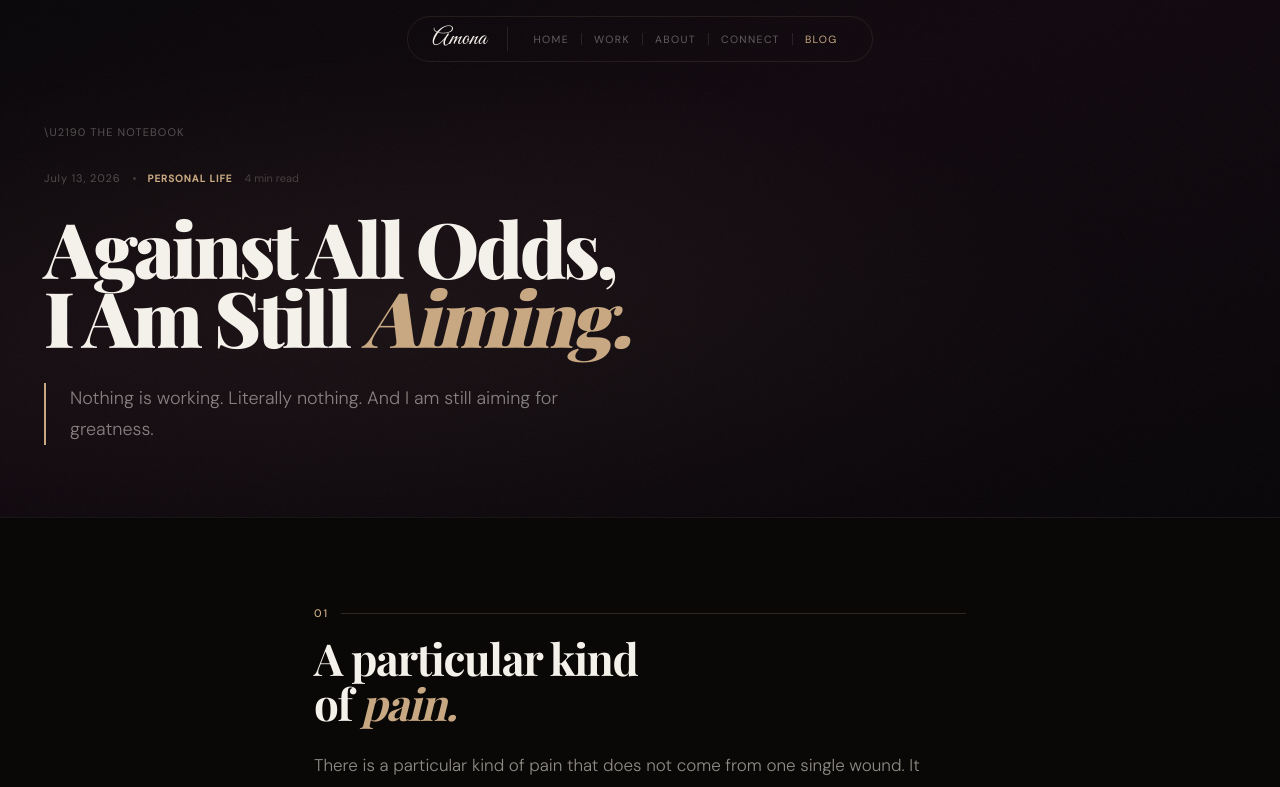
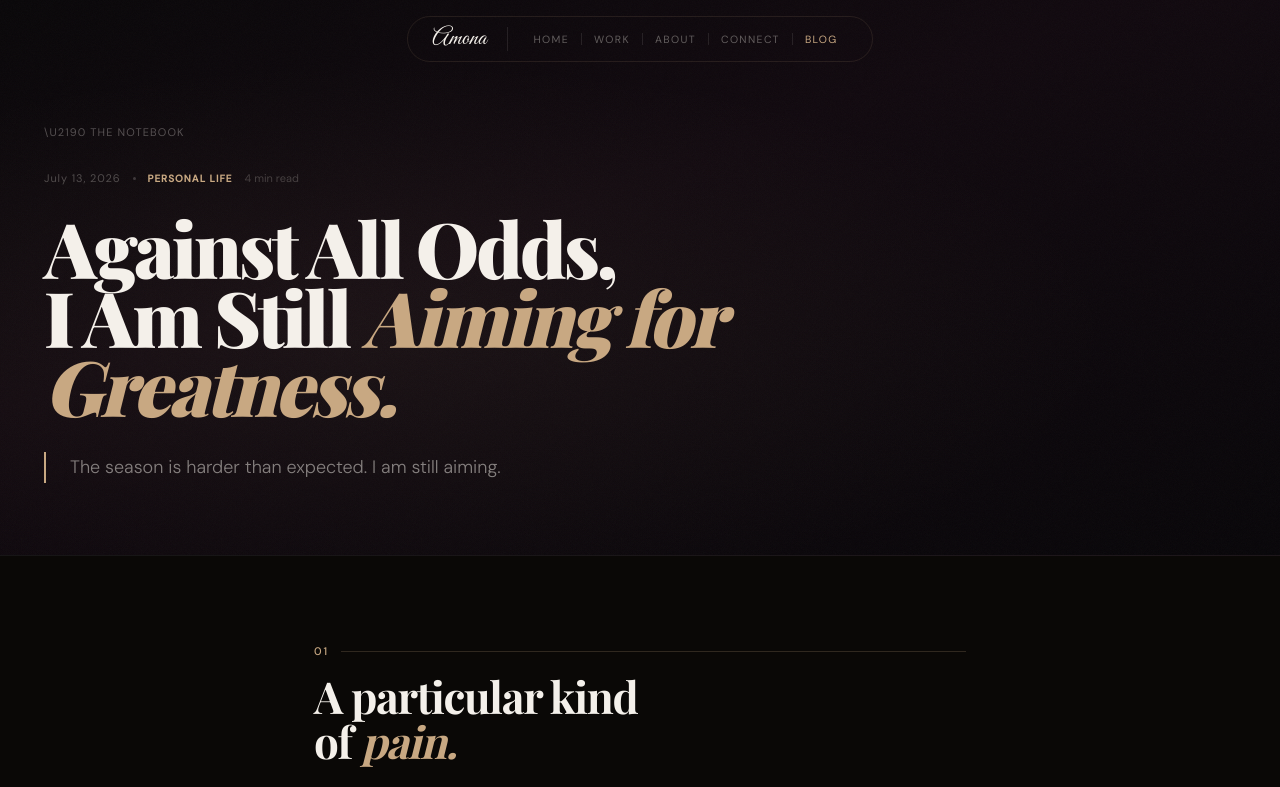
Before and after one commit to amonaayoola/website, a Next.js app: page /blog/against-all-odds in a window 1280 px wide. Shown: the top 787 px of the page. Built offline with nearby package versions, Linux system fonts and the light colour scheme; a web font is replaced by a local one.

Commit message:
Update page.tsx

```diff
--- a/app/blog/against-all-odds/page.tsx
+++ b/app/blog/against-all-odds/page.tsx
@@ -31,13 +31,13 @@ export default function AgainstAllOddsPage() {
             letterSpacing: '-.04em', color: 'var(--fg)', marginBottom: 32, maxWidth: 740,
           }}>
             Against All Odds,<br />I Am Still{' '}
-            <em style={{ fontStyle: 'italic', color: 'var(--g)' }}>Aiming.</em>
+            <em style={{ fontStyle: 'italic', color: 'var(--g)' }}>Aiming for Greatness.</em>
           </h1>
           <div style={{
             fontSize: 18, fontWeight: 300, lineHeight: 1.72, color: 'rgba(244,240,234,.5)',
             maxWidth: 560, borderLeft: '2px solid var(--g)', paddingLeft: 24,
           }}>
-            Nothing is working. Literally nothing. And I am still aiming for greatness.
+            The season is harder than expected. I am still aiming.
           </div>
         </div>
       </section>
```
